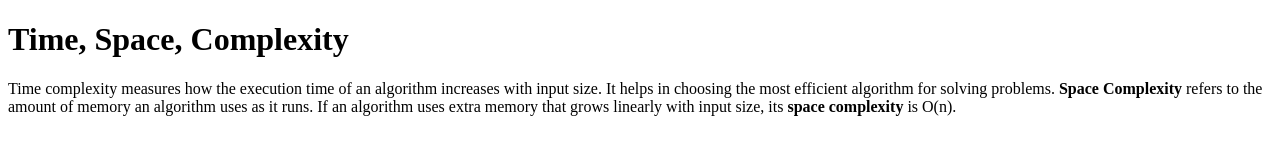
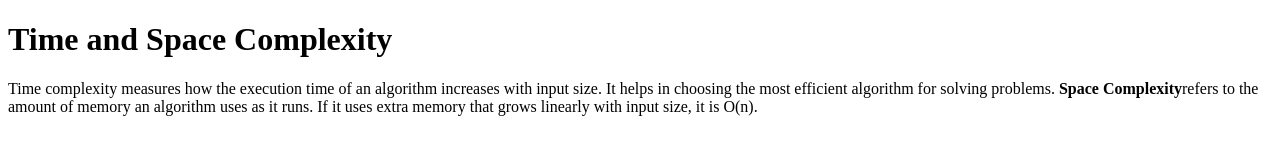
Before and after one commit to acciojob/time-and-space-complexity-rahulkushwaha2, a website: page main.html in a window 1280 px wide. Drawn offline with Linux system fonts and the light colour scheme.

Commit message:
created a submission

```diff
--- a/main.html
+++ b/main.html
@@ -8,12 +8,10 @@
 
 <body>
 	<!-- the entire body must be written by student -->
-	<h1>Time, Space, Complexity</h1>
+	<h1>Time and Space Complexity</h1>
 	<p1>Time complexity measures how the execution time of an algorithm increases with input size.
 		It helps in choosing the most efficient algorithm for solving problems. </p1>
-	<p1><b>Space Complexity</b> refers to the amount of memory an algorithm uses as it runs.
-		If an algorithm uses extra memory that grows linearly with input size,
-		its <b>space complexity </b> is O(n).</p>
+	<p1><b>Space Complexity</b>refers to the amount of memory an algorithm uses as it runs. If it uses extra memory that grows linearly with input size, it is O(n). </p>
 
 
 
```
